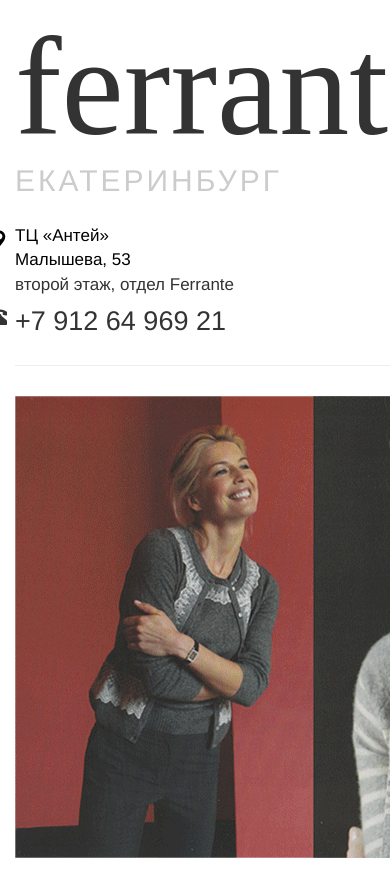
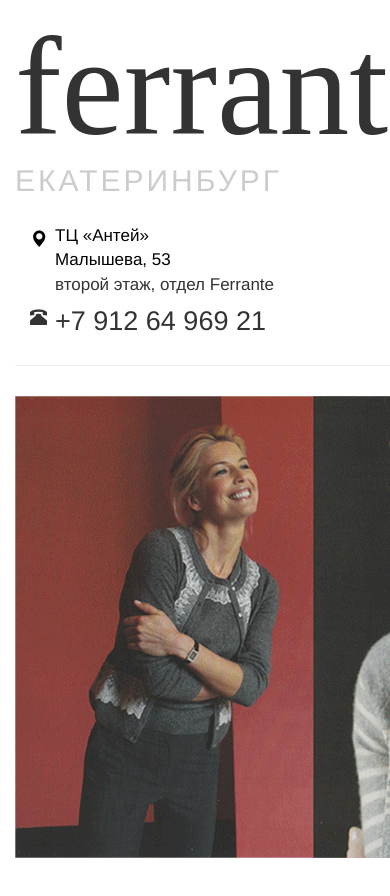
Before and after one commit to vorou/ferrante, a plain HTML site: page index.html in a window 390 px wide. Shown: the top 896 px of the page. Drawn offline with nearby package versions, Linux system fonts and the light colour scheme.

Commit message:
Fixed contact icons on mobile

```diff
--- a/index.html
+++ b/index.html
@@ -26,15 +26,15 @@
           <h1>ferrante</h1>
           <h2>ЕКАТЕРИНБУРГ</h2>
         </div>
-        <div class="col-md-3 col-md-offset-6">
+        <div class="col-md-4 col-md-offset-5">
           <div class="contacts">
             <div class="contact-block clearfix">
               <a href="http://2gis.ru/ekaterinburg/query/ferrante/firm/1267165676848595/center/60.614453%2C56.836345/zoom/18" target="_blank">
                 <span class="glyphicon glyphicon-map-marker contact-icon"></span>
-                <span class="address">ТЦ «Антей»</span>
-                <span class="address">Малышева, 53</span>
+                <p class="address">ТЦ «Антей»</span>
+                <p class="address">Малышева, 53</span>
               </a>
-              <span class="address">второй этаж, отдел Ferrante</span>
+              <p class="address">второй этаж, отдел Ferrante</span>
             </div>
             <div class="contact-block">
               <span class="glyphicon glyphicon-phone-alt contact-icon"></span>
--- a/styles.css
+++ b/styles.css
@@ -33,12 +33,12 @@ a:hover {
 
 .contacts {
   font-size: 17px;
-  margin: 27px 0 0 0;
+  margin: 27px 0 0 15px;
+  padding: 0 0 0 25px;
 }
 
 .address {
-  float: left;
-  clear: left;
+  margin: 0;
 }
 
 .contact-icon {
```
Also changed, not shown: 1 other file.
